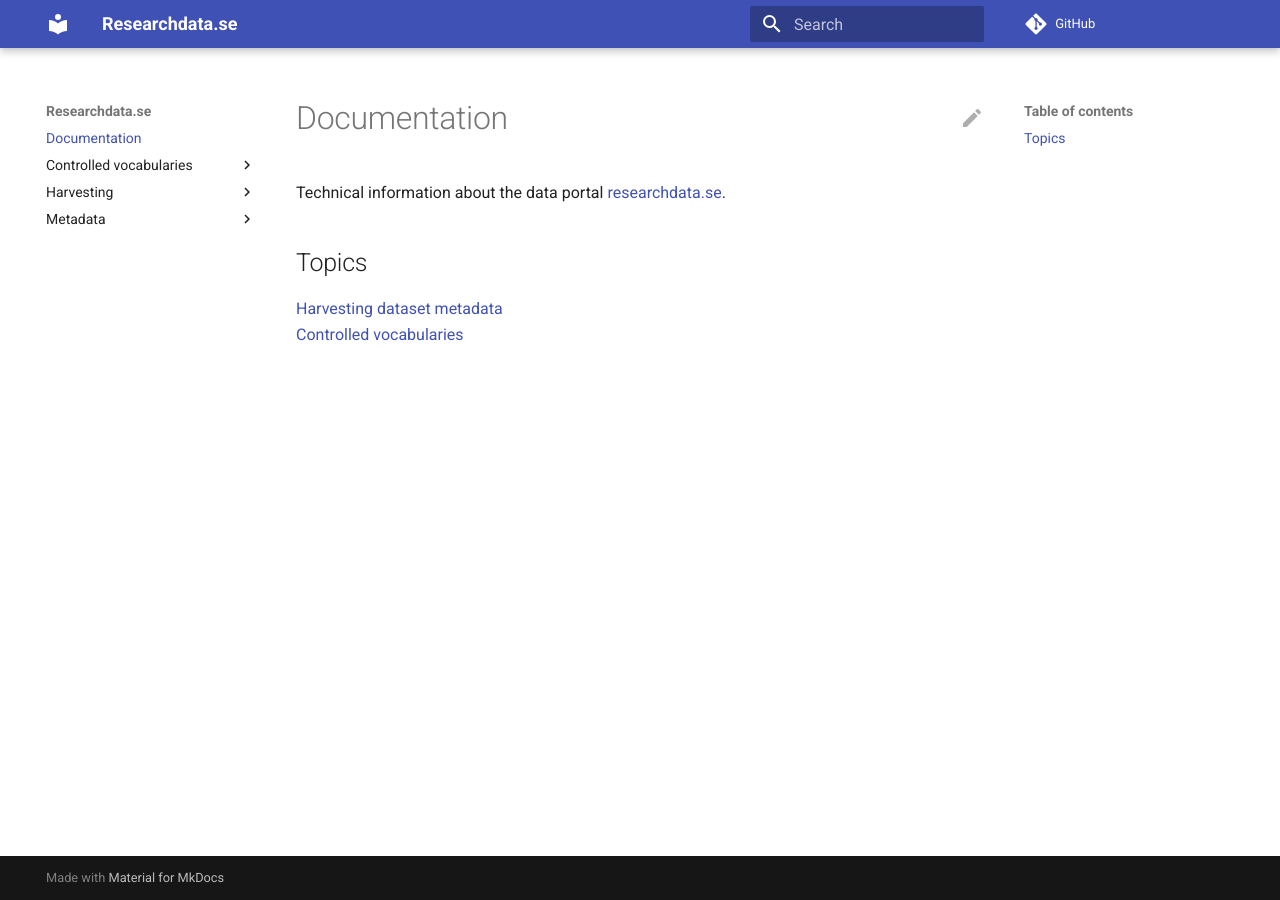
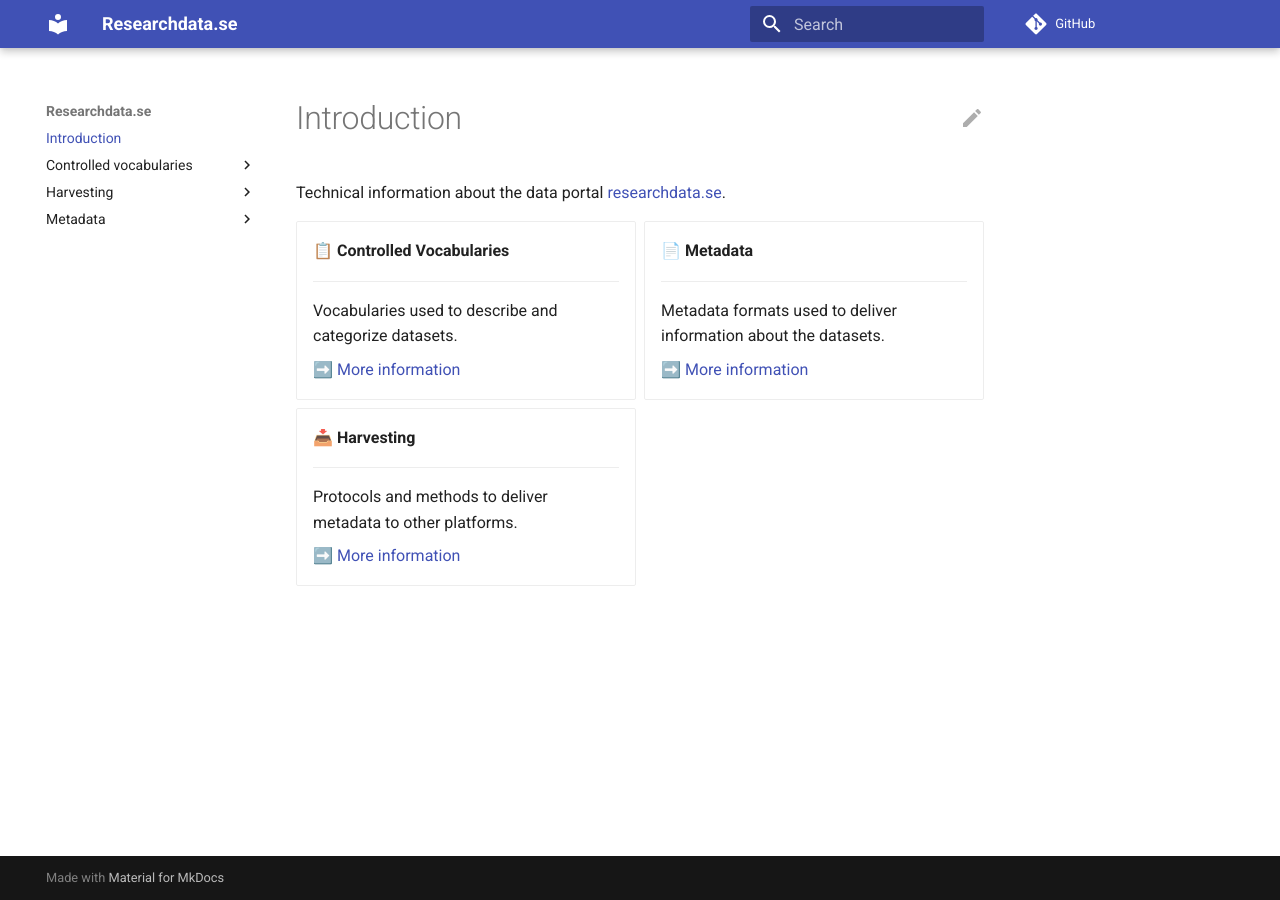
Before and after one commit to researchdata-se/docs.researchdata.se, an MkDocs documentation site: the page built from docs/index.md, in a window 1280 px wide. Built offline with MkDocs 1.6.1 and Material for MkDocs 9.7.7, drawn with Linux system fonts in a browser that asks for light colours; comment, search, counter and statistics services are not loaded.

```diff
--- a/docs/index.md
+++ b/docs/index.md
@@ -1,8 +1,34 @@
-# Documentation
+# Introduction
 
 Technical information about the data portal [researchdata.se](https://researchdata.se).
 
-## Topics
 
-[Harvesting dataset metadata](harvesting/index.md)
-[Controlled vocabularies](controlled-vocabularies/index.md)
+
+<div class="grid cards" markdown>
+
+-   📋 __Controlled Vocabularies__
+
+    ---
+
+    Vocabularies used to describe and categorize datasets.
+
+    ➡️ [More information](./controlled-vocabularies/index.md)
+
+-   📄 __Metadata__
+
+    ---
+
+    Metadata formats used to deliver information about the datasets.
+
+    ➡️ [More information](./metadata/index.md)
+
+-   📥 __Harvesting__
+
+    ---
+
+    Protocols and methods to deliver metadata to other platforms.
+
+    ➡️ [More information](./harvesting/index.md)
+
+
+</div>
--- a/mkdocs.yml
+++ b/mkdocs.yml
@@ -25,3 +25,4 @@ markdown_extensions:
   - pymdownx.snippets
   - pymdownx.superfences
   - attr_list
+  - md_in_html
```
Also changed, not shown: docs/harvesting/oai-pmh.md (+3 -3 lines), docs/harvesting/sitemap-xml.md (+25 -18 lines), docs/metadata/index.md (+20 -0 lines), docs/metadata/schema-org-json-ld.md (added, +3 -0 lines).
